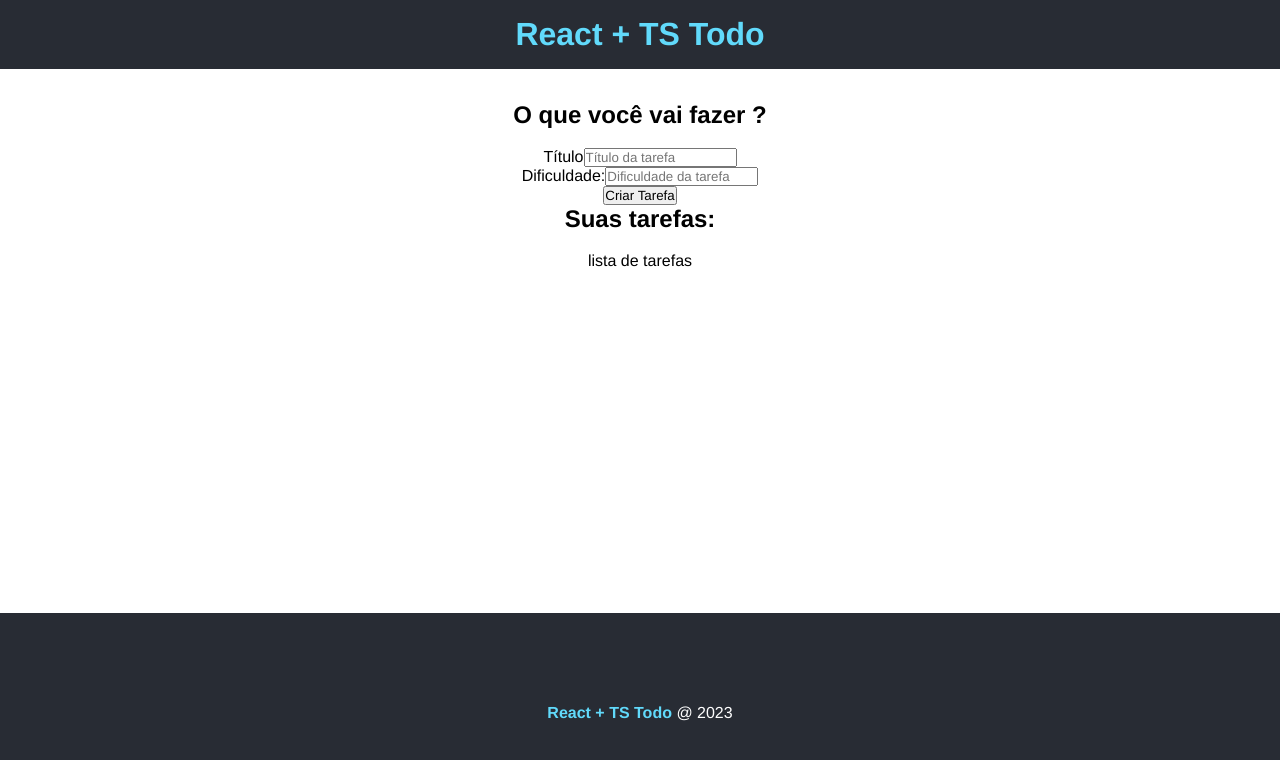
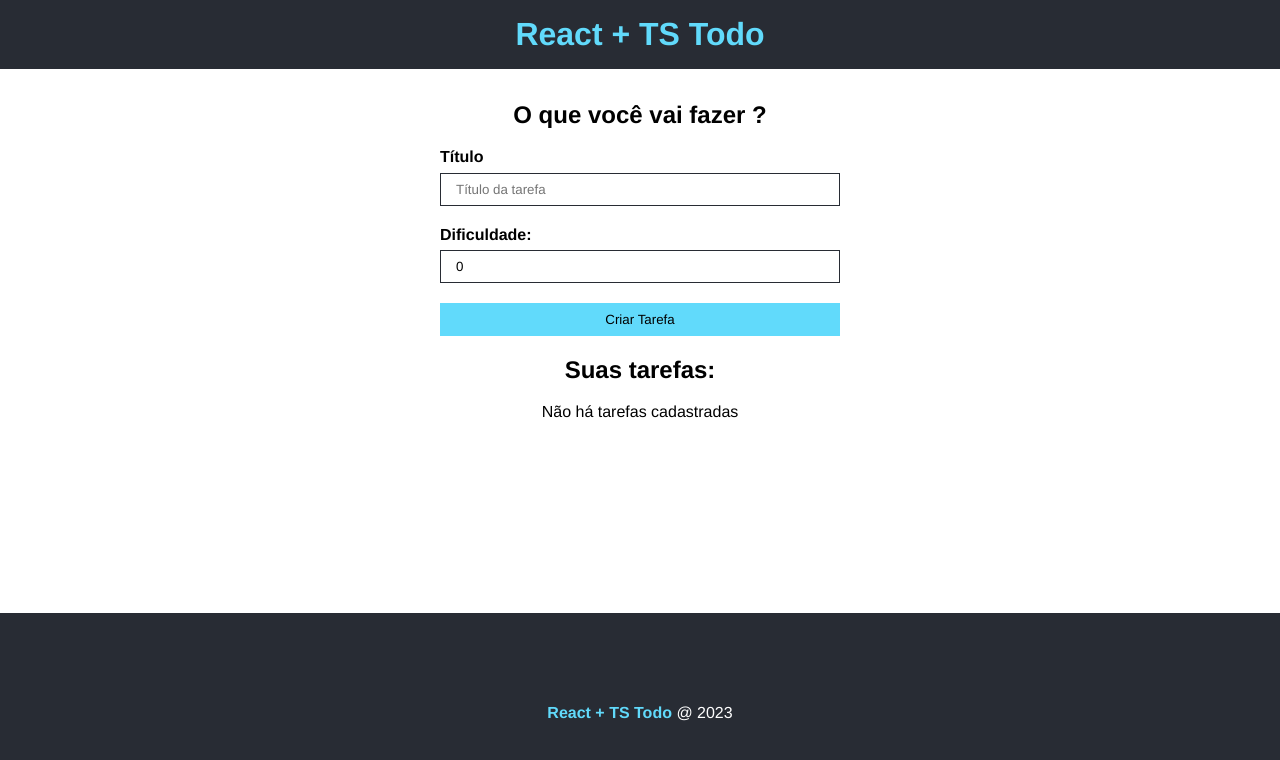
Before and after one commit to felipesoares-tech/todo-list, a React (Create React App) app: page / in a window 1280 px wide. Shown: the top 760 px of the page. Built offline with nearby package versions, Linux system fonts and the light colour scheme.

Commit message:
exbiindo tarefas

```diff
--- a/package.json
+++ b/package.json
@@ -17,6 +17,7 @@
     "web-vitals": "^2.1.4"
   },
   "scripts": {
+    "dev": "react-scripts start",
     "start": "react-scripts start",
     "build": "react-scripts build",
     "test": "react-scripts test",
--- a/src/App.tsx
+++ b/src/App.tsx
@@ -1,25 +1,33 @@
-import React from 'react';
+import React, { useState } from 'react';
 import Header from './components/Header';
 import Footer from './components/Footer';
 import TaskForm from './components/TaskForm';
 import TaskList from './components/TaskList';
 import styles from './App.module.css'
+import { ITask } from './interfaces/Task'
 
 function App() {
+
+  const [tasklist, setTaskList] = useState<ITask[]>([])
+
+
   return (
     <div>
-      <Header></Header>
+      <Header />
       <main className={styles.main}>
         <div>
           <h2>O que você vai fazer ?</h2>
-          <TaskForm btnText='Criar Tarefa'></TaskForm>
+          <TaskForm
+            setTaskList={setTaskList}
+            btnText='Criar Tarefa'
+            taskList={tasklist} />
         </div>
         <div>
           <h2>Suas tarefas:</h2>
-          <TaskList></TaskList>
+          <TaskList taskList={tasklist} />
         </div>
       </main>
-      <Footer></Footer>
+      <Footer />
     </div>
   )
 }
--- /dev/null
+++ b/src/components/TaskForm.module.css
@@ -0,0 +1,38 @@
+.form{
+    display: flex;
+    flex-direction: column;
+    max-width: 400px;
+    margin: 0 auto;
+}
+
+.form input{
+    padding: 8px 15px;
+    margin-bottom: 1.5em;
+    border-radius: 0;
+    border: 1px solid #282c34;
+}
+
+.form input[type="submit"]{
+background-color: #61dafb;
+border: 1px solid #61dafb;
+color: #000;
+transition: .5s;
+cursor: pointer;
+}
+
+.form input[type="submit"]:hover{
+    background-color: #fff;
+    border-color: #282c34;
+}
+
+.input_container{
+    display: flex;
+    flex-direction: column;
+    text-align: left;
+}
+
+.input_container label{
+    font-weight: bold;
+    margin-bottom: .4em;
+
+}
--- a/src/components/TaskForm.tsx
+++ b/src/components/TaskForm.tsx
@@ -1,17 +1,50 @@
-import * as React from 'react';
+import React, { useState, ChangeEvent, FormEvent, useEffect } from 'react';
+import styles from './TaskForm.module.css'
+import { ITask } from '../interfaces/Task'
 
 interface IAppProps {
     btnText: string
+    taskList: ITask[]
+    setTaskList?: React.Dispatch<React.SetStateAction<ITask[]>>
 }
 
-const TaskForm = ({ btnText }: IAppProps) => {
+const TaskForm = ({ btnText, taskList, setTaskList }: IAppProps) => {
+
+    const [id, setId] = useState<number>(0)
+    const [title, setTitle] = useState<string>('')
+    const [difficulty, setDifficulty] = useState<number>(0)
+
+    const addTaskHandler = (e: FormEvent<HTMLFormElement>) => {
+        e.preventDefault()
+
+        const id = Math.floor(Math.random() * 1000)
+        const newTask: ITask = { id, title, difficulty }
+
+        setTaskList!([...taskList, newTask])
+
+        setTitle('')
+        setDifficulty(0)
+
+        console.log(taskList)
+
+    }
+
+    const handleChange = (e: ChangeEvent<HTMLInputElement>) => {
+        if (e.target.name === 'title') {
+            setTitle(e.target.value)
+        } else {
+            setDifficulty(parseInt(e.target.value))
+        }
+
+    }
+
     return (
-        <form >
-            <div><label htmlFor="title">Título</label>
-                <input type="text" name='title' placeholder='Título da tarefa' />
+        <form onSubmit={addTaskHandler} className={styles.form}>
+            <div className={styles.input_container}><label htmlFor="title">Título</label>
+                <input value={title} onChange={handleChange} type="text" name='title' placeholder='Título da tarefa'/>
             </div>
-            <div><label htmlFor="difficulty">Dificuldade:</label>
-                <input type="text" name='difficulty' placeholder='Dificuldade da tarefa' />
+            <div className={styles.input_container}><label htmlFor="difficulty">Dificuldade:</label>
+                <input value={difficulty} onChange={handleChange} type="text" name='difficulty' placeholder='Dificuldade da tarefa' />
             </div>
             <input type="submit" value={btnText} />
         </form>
--- a/src/components/TaskList.tsx
+++ b/src/components/TaskList.tsx
@@ -1,13 +1,24 @@
 import * as React from 'react';
+import { ITask } from '../interfaces/Task';
+import styles from './TaskList.module.css'
 
 interface IAppProps {
+    taskList: ITask[]
 }
 
-const TaskList: React.FunctionComponent<IAppProps> = (props) => {
+const TaskList = ({ taskList }: IAppProps) => {
     return (
-        <div>
-            <p>lista de tarefas</p>
-        </div>
+        <>
+        {taskList.length > 0 ? (
+            taskList.map((task)=> (
+                <div key={task.id}>
+                    <p>{task.title}</p>
+                </div>
+            ))
+        ): (
+            <p>Não há tarefas cadastradas</p>
+        )}
+        </>
     )
 };
 
--- /dev/null
+++ b/src/interfaces/Task.ts
@@ -0,0 +1,5 @@
+export interface ITask{
+    id: number,
+    title: string,
+    difficulty: number
+}
```
Also changed, not shown: src/components/TaskList.module.css (added).
